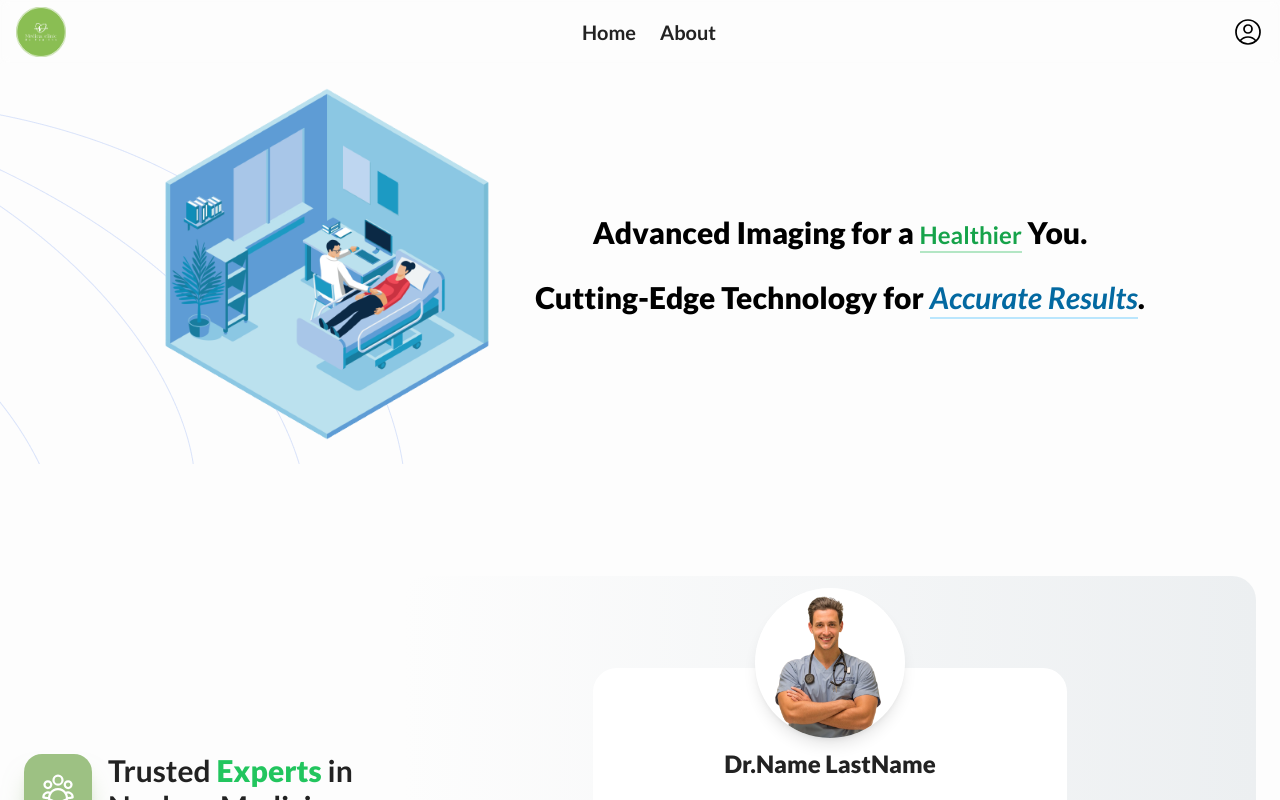
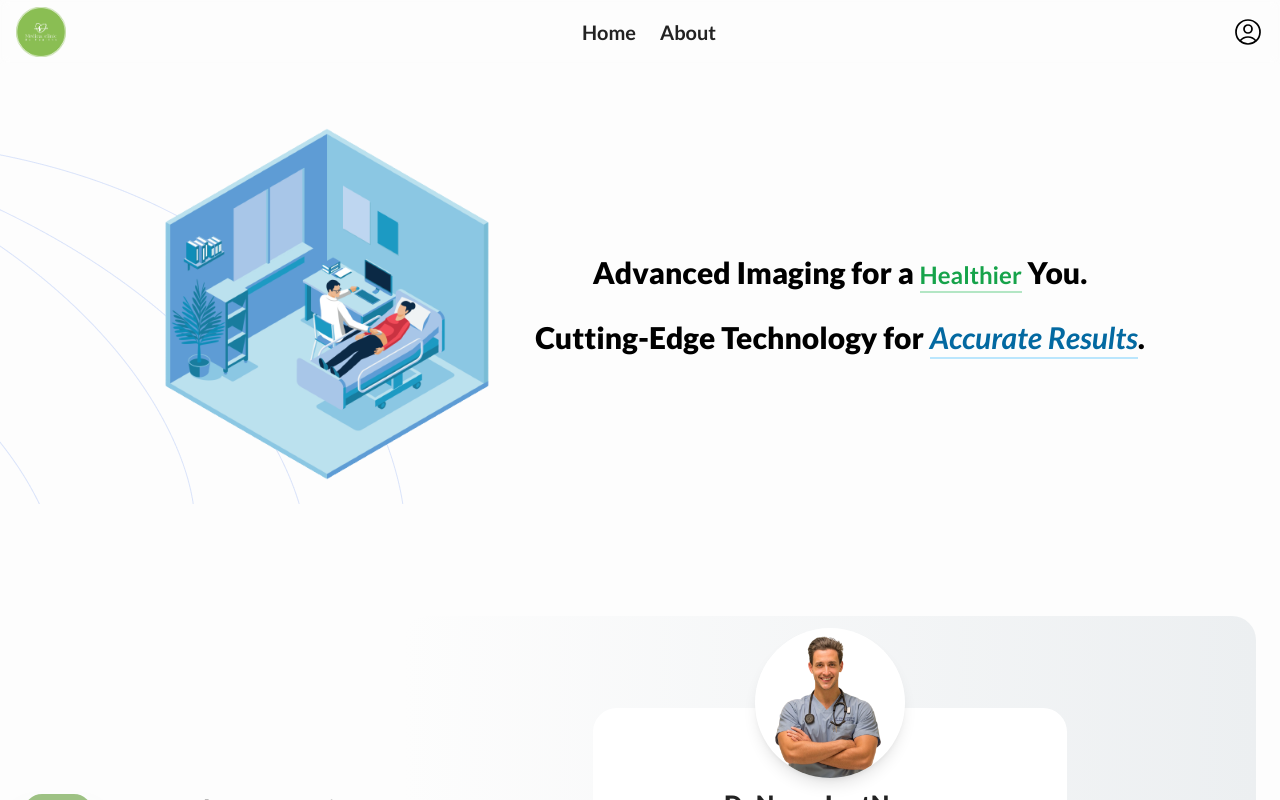
Before and after one commit to hadiraz/doctor-appointment, a Next.js app: page / in a window 1280 px wide. Shown: the top 800 px of the page. Built offline with nearby package versions, Linux system fonts and the light colour scheme.

Commit message:
margin y-axis added to main section

```diff
--- a/components/Layout.tsx
+++ b/components/Layout.tsx
@@ -67,7 +67,7 @@ const Layout = ({ children }: { children: ReactElement }) => {
 
       </header>
           <ResponsiveNav className={`${!navStatus && "!-right-full !w-[70vw]"}`} setMenuStatus={setNavStatus}/>
-      <main className="w-full h-full flex flex-col items-center">{children}</main>
+      <main className="w-full h-full flex flex-col items-center my-10">{children}</main>
       <Footer/>
     </div>
   );
```
